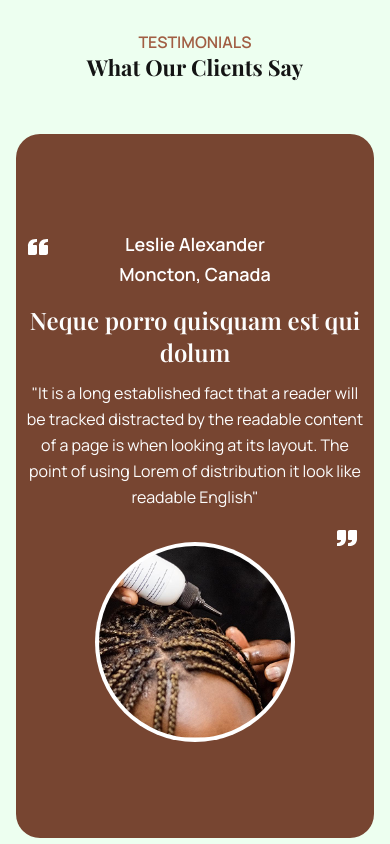
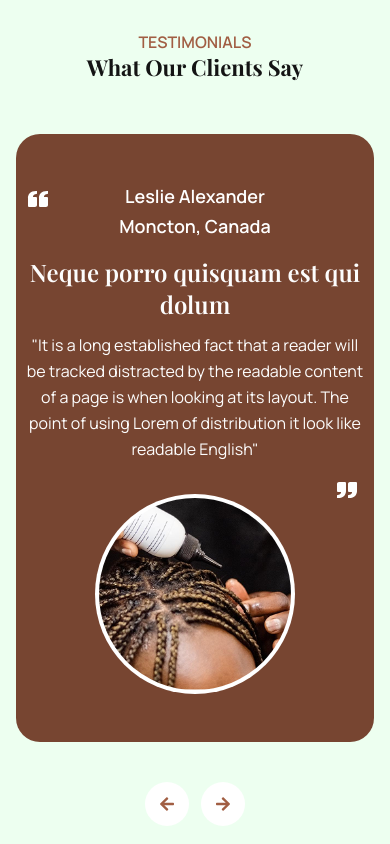
Before and after one commit to mathertahir/hair_Salon_Frontend, a React (Create React App) app: page / in a window 390 px wide. Shown: the part 4000-4844 px from the top of the page. Built offline with nearby package versions, Linux system fonts and the light colour scheme; a web font is replaced by a local one.

Commit message:
Small Screen Padding

```diff
--- a/src/pages/clientPages/Home.jsx
+++ b/src/pages/clientPages/Home.jsx
@@ -242,7 +242,7 @@ const Home = () => {
                             </div>
 
                             <div className='bg-brown-31 rounded-3xl'>
-                                <div className='py-24'>
+                                <div className='py-12 sm:py-24'>
                                     <Swiper
                                         ref={swiperRef}
                                         modules={[Navigation, Pagination]}
```
